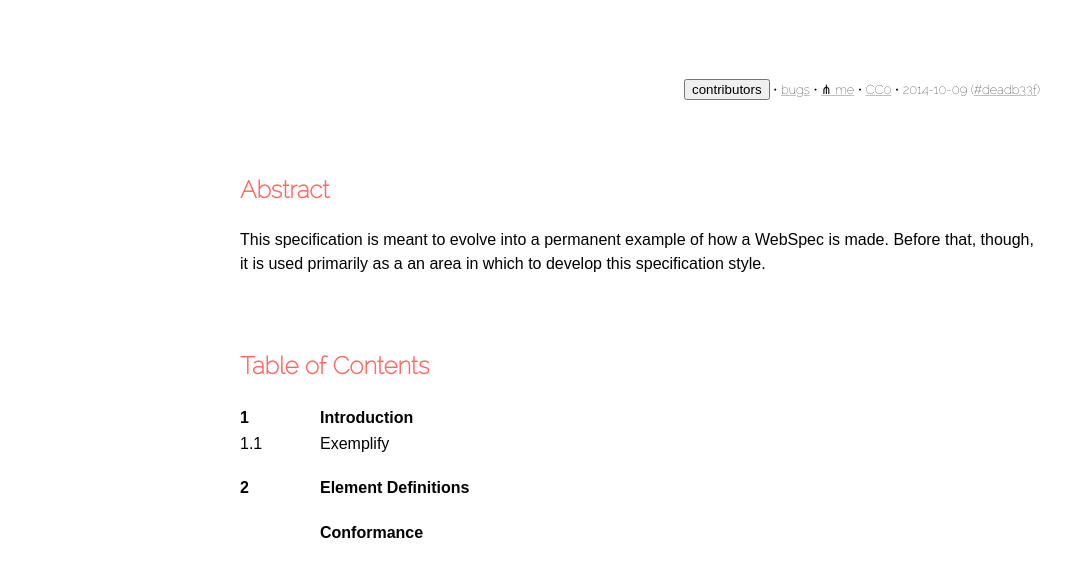
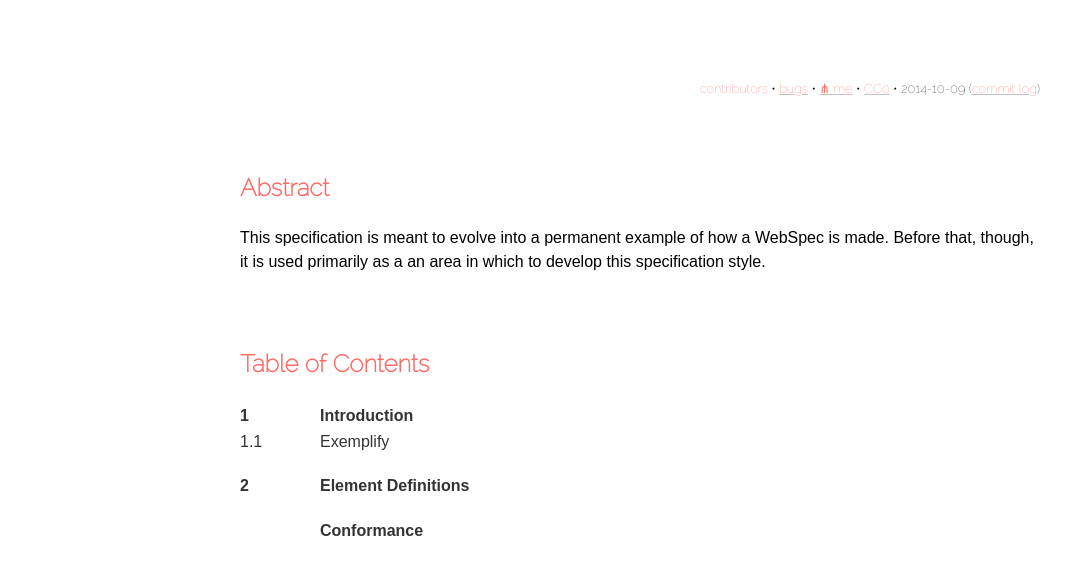
Before and after one commit to webspecs/example-spec, a plain HTML site: page index.html in a window 1280 px wide. Shown: the part 193-756 px from the top of the page, without its empty margins (0-1087 px from the left). Drawn offline with Linux system fonts and the light colour scheme.

Commit message:
tweaks for the contributors button

```diff
--- a/index.html
+++ b/index.html
@@ -20,7 +20,7 @@
         <a href=http://creativecommons.org/publicdomain/zero/1.0/ rel=license>CC0</a>
         •
 
-        <span class=date>2014-10-09 (<a href=http://github.com/...>#deadb33f</a>)</span>
+        <span class=date>2014-10-09 (<a href=http://github.com/[REPOSITORY]/commits>commit log</a>)</span>
       </div>
     </header>
 
--- a/res/css/kraken.css
+++ b/res/css/kraken.css
@@ -84,6 +84,18 @@ h2 + h3, h3 + h4, h4 + h5, h5 + h6 {
     text-align: right;
     font-size:  0.8em;
 }
+#meta button {
+    background: none;
+    color:  #fe6965;
+    font:   inherit;
+    border: none;
+    padding:    0;
+    margin: 0;
+    cursor: pointer;
+}
+#meta a {
+    border-bottom: none;
+}
 #editors {
     list-style-type:    none;
     padding:    0;
@@ -105,7 +117,7 @@ ul.toc > li      { margin: 1.5em 0; }
 ul.toc ul.toc li { margin: 0.3em 0 0 0; }
 
 ul.toc, ul.toc ul, ul.toc li { padding: 0; line-height: 1.3; }
-ul.toc a { text-decoration: none; border-bottom-style: none; }
+ul.toc a { color: #333; text-decoration: none; border-bottom-style: none; }
 ul.toc a:hover, ul.toc a:focus  { border-bottom-style: solid; }
 @supports (text-decoration-style: solid) {
     ul.toc a:hover, ul.toc a:focus  {
@@ -240,7 +252,8 @@ ol.inline li:before {
 
 
 /********** Inlines  **************/
-a {
+a:link, a:visited {
+    border-bottom: 1px solid silver;
     color:  #fe6965;
     text-decoration:    none;
 }
@@ -270,11 +283,6 @@ sup {
     font-size: 80%
 }
 /* We hyperlink a lot, so make it less intrusive */
-a:link, a:visited {
-    color: inherit;
-    text-decoration: none;
-    border-bottom: 1px solid silver;
-}
 @supports (text-decoration-color: silver) {
     a:link, a:visited {
         border-bottom: none;
@@ -310,9 +318,6 @@ a.self-link {
 }
 a.self-link:hover {
     opacity: 1;
-}
-.heading > a.self-link {
-    font-size: 83%;
 }
 li > a.self-link {
     left: -3.5em;
```
